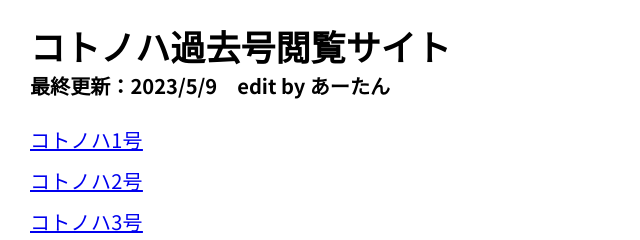
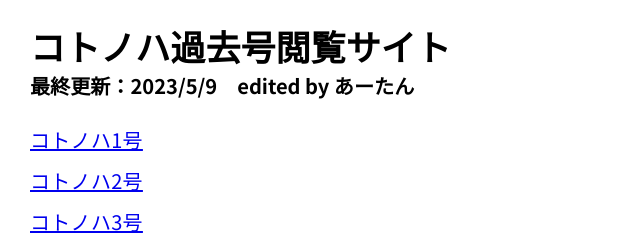
Before and after one commit to a-chun-lit/KotonohaBacknumber, a plain HTML site: page index.html in a window 1280 px wide. Shown: the top 240 px of the page, 0-640 px from the left. Drawn offline with Linux system fonts and the light colour scheme.

Commit message:
Add files via upload

```diff
--- a/index.html
+++ b/index.html
@@ -13,7 +13,7 @@
 <body>
     <header>
         <h3>コトノハ過去号閲覧サイト</h3>
-        <h6>最終更新：2023/5/9　edit by あーたん</h6>
+        <h6>最終更新：2023/5/9　edited by あーたん</h6>
     </header>
 
     <section>
```
